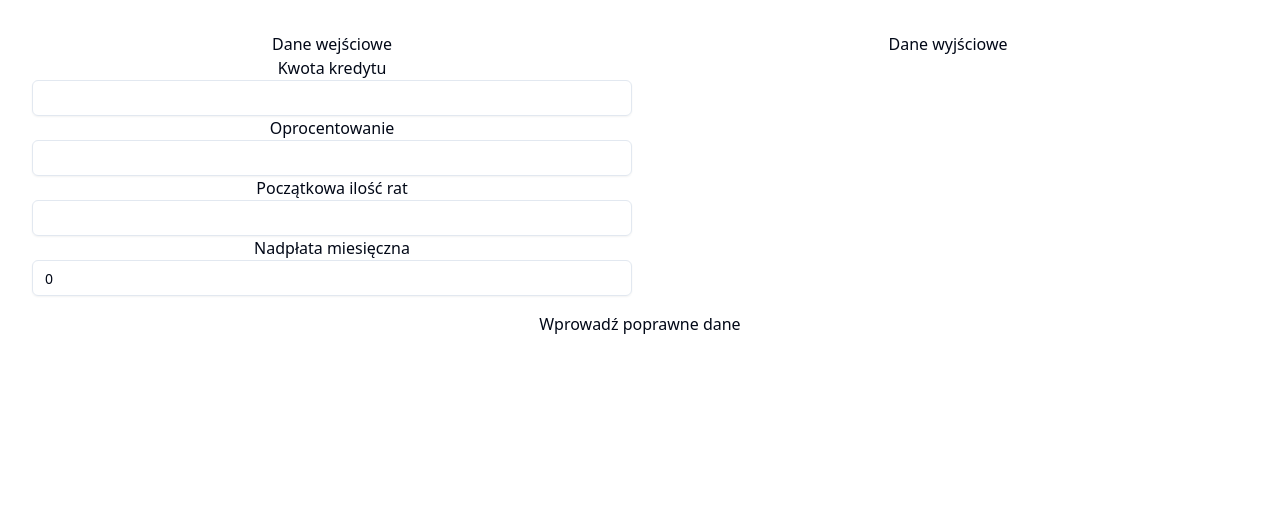
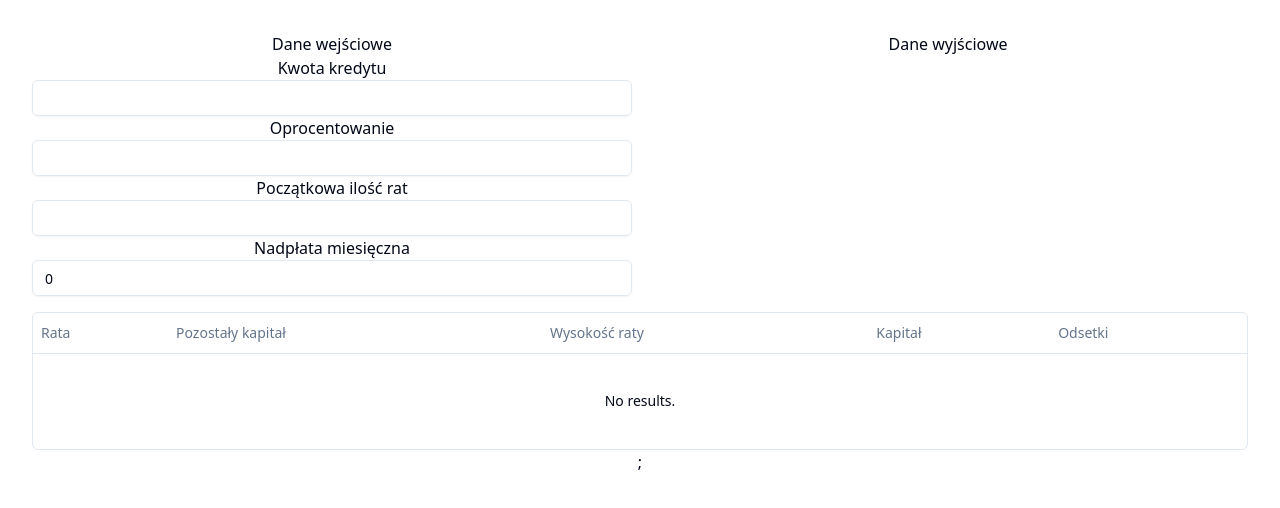
Before and after one commit to JinLisek/credit-calc, a React (Vite) app: page / in a window 1280 px wide. Shown: the top 508 px of the page. Built offline with nearby package versions, Linux system fonts and the light colour scheme.

Commit message:
Pass installments from outside

```diff
--- a/src/App.tsx
+++ b/src/App.tsx
@@ -72,66 +72,18 @@ export const columns: ColumnDef<Installment>[] = [
 
 interface MonthlyPaymentTableProps {
   className: string;
-  numberOfInstallments: number;
-  loanAmount: number;
-  interestRate: number;
-  monthlyOverpayment: number;
+  installments: Installment[];
 }
 
 const MonthlyPaymentTable = ({
   className,
-  numberOfInstallments,
-  loanAmount,
-  interestRate,
-  monthlyOverpayment,
+  installments,
 }: MonthlyPaymentTableProps) => {
-  let content = <div>Wprowadź poprawne dane</div>;
-
-  if (
-    !isNaN(numberOfInstallments) &&
-    !isNaN(loanAmount) &&
-    !isNaN(interestRate) &&
-    !isNaN(monthlyOverpayment)
-  ) {
-    const bigLoanAmount = new Big(loanAmount);
-    const bigInterestRate = new Big(interestRate).div(100);
-
-    const monthlyInterestRate = bigInterestRate.div(12);
-    const totalPayment = bigLoanAmount.times(
-      monthlyInterestRate
-        .times(monthlyInterestRate.add(1).pow(numberOfInstallments))
-        .div(monthlyInterestRate.add(1).pow(numberOfInstallments).minus(1))
-    );
-
-    let outstandingLoanBalance = bigLoanAmount;
-
-    const installments = Array.from(
-      { length: numberOfInstallments },
-      (_, i) => {
-        const principalPayment = totalPayment
-          .minus(outstandingLoanBalance.times(monthlyInterestRate))
-          .plus(monthlyOverpayment);
-
-        const interestPayment =
-          outstandingLoanBalance.times(monthlyInterestRate);
-
-        const result = {
-          installment: i + 1,
-          remainingPrincipal: outstandingLoanBalance.toNumber(),
-          installmentPayment: principalPayment.plus(interestPayment).toNumber(),
-          principalPayment: principalPayment.toNumber(),
-          interestPayment: interestPayment.toNumber(),
-        };
-
-        outstandingLoanBalance = outstandingLoanBalance.minus(principalPayment);
-
-        return result;
-      }
-    );
-    content = <DataTable columns={columns} data={installments} />;
-  }
-
-  return <div className={className}>{content}</div>;
+  return (
+    <div className={className}>
+      <DataTable columns={columns} data={installments} />;
+    </div>
+  );
 };
 
 function App() {
@@ -213,6 +165,47 @@ function App() {
   const interestRate = parseFloat(rawInterestRate);
   const monthlyOverpayment = parseFloat(rawMonthlyOverpayment);
 
+  let installments: Installment[] = [];
+
+  if (
+    !isNaN(numberOfInstallments) &&
+    !isNaN(loanAmount) &&
+    !isNaN(interestRate) &&
+    !isNaN(monthlyOverpayment)
+  ) {
+    const bigLoanAmount = new Big(loanAmount);
+    const bigInterestRate = new Big(interestRate).div(100);
+
+    const monthlyInterestRate = bigInterestRate.div(12);
+    const totalPayment = bigLoanAmount.times(
+      monthlyInterestRate
+        .times(monthlyInterestRate.add(1).pow(numberOfInstallments))
+        .div(monthlyInterestRate.add(1).pow(numberOfInstallments).minus(1))
+    );
+
+    let outstandingLoanBalance = bigLoanAmount;
+
+    installments = Array.from({ length: numberOfInstallments }, (_, i) => {
+      const principalPayment = totalPayment
+        .minus(outstandingLoanBalance.times(monthlyInterestRate))
+        .plus(monthlyOverpayment);
+
+      const interestPayment = outstandingLoanBalance.times(monthlyInterestRate);
+
+      const result = {
+        installment: i + 1,
+        remainingPrincipal: outstandingLoanBalance.toNumber(),
+        installmentPayment: principalPayment.plus(interestPayment).toNumber(),
+        principalPayment: principalPayment.toNumber(),
+        interestPayment: interestPayment.toNumber(),
+      };
+
+      outstandingLoanBalance = outstandingLoanBalance.minus(principalPayment);
+
+      return result;
+    });
+  }
+
   return (
     <div className="grid grid-cols-2 gap-4">
       <div>
@@ -253,13 +246,7 @@ function App() {
       <div>
         <p>Dane wyjściowe</p>
       </div>
-      <MonthlyPaymentTable
-        numberOfInstallments={numberOfInstallments}
-        loanAmount={loanAmount}
-        interestRate={interestRate}
-        monthlyOverpayment={monthlyOverpayment}
-        className="col-span-2"
-      />
+      <MonthlyPaymentTable className="col-span-2" installments={installments} />
     </div>
   );
 }
```
